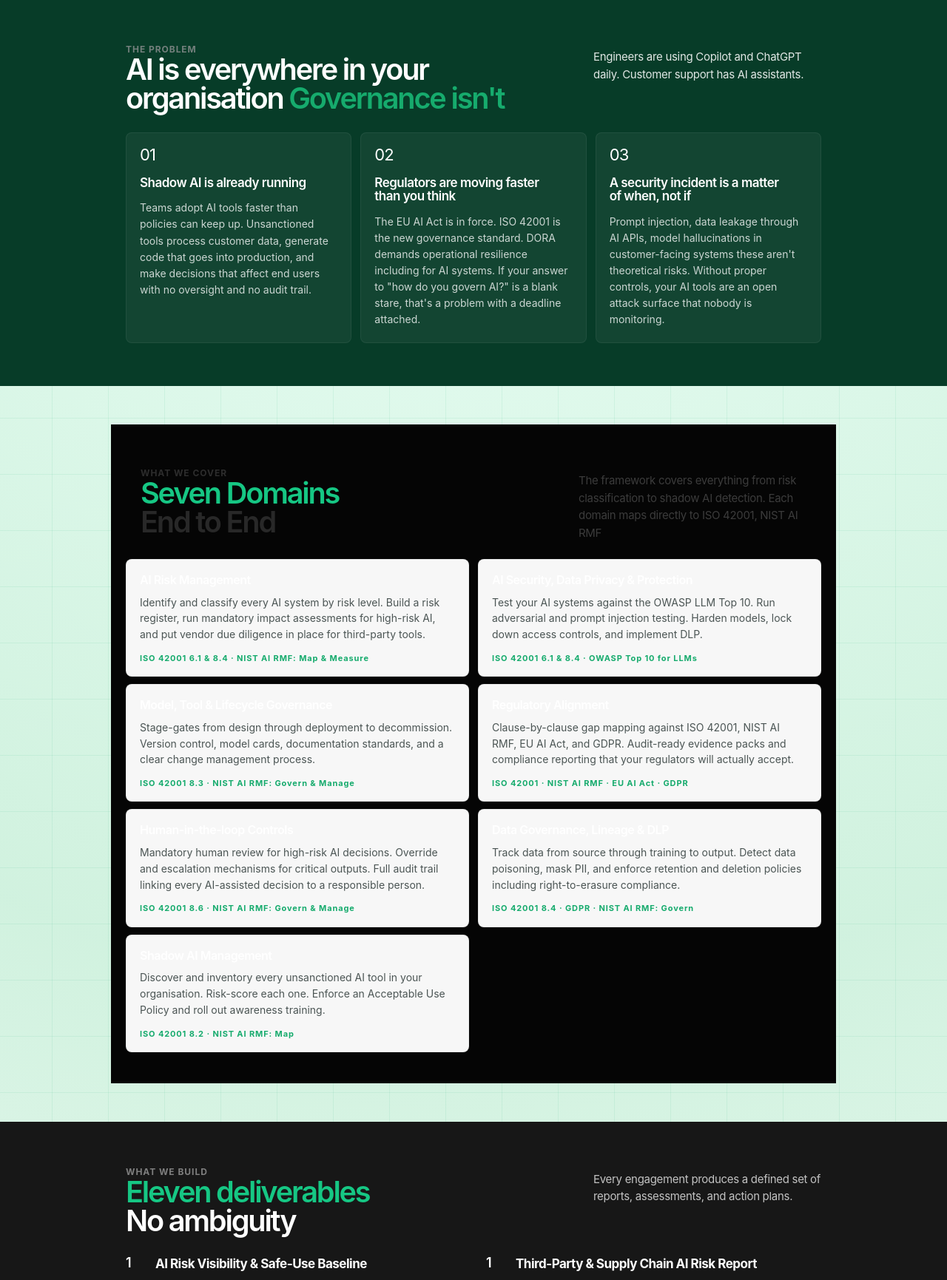
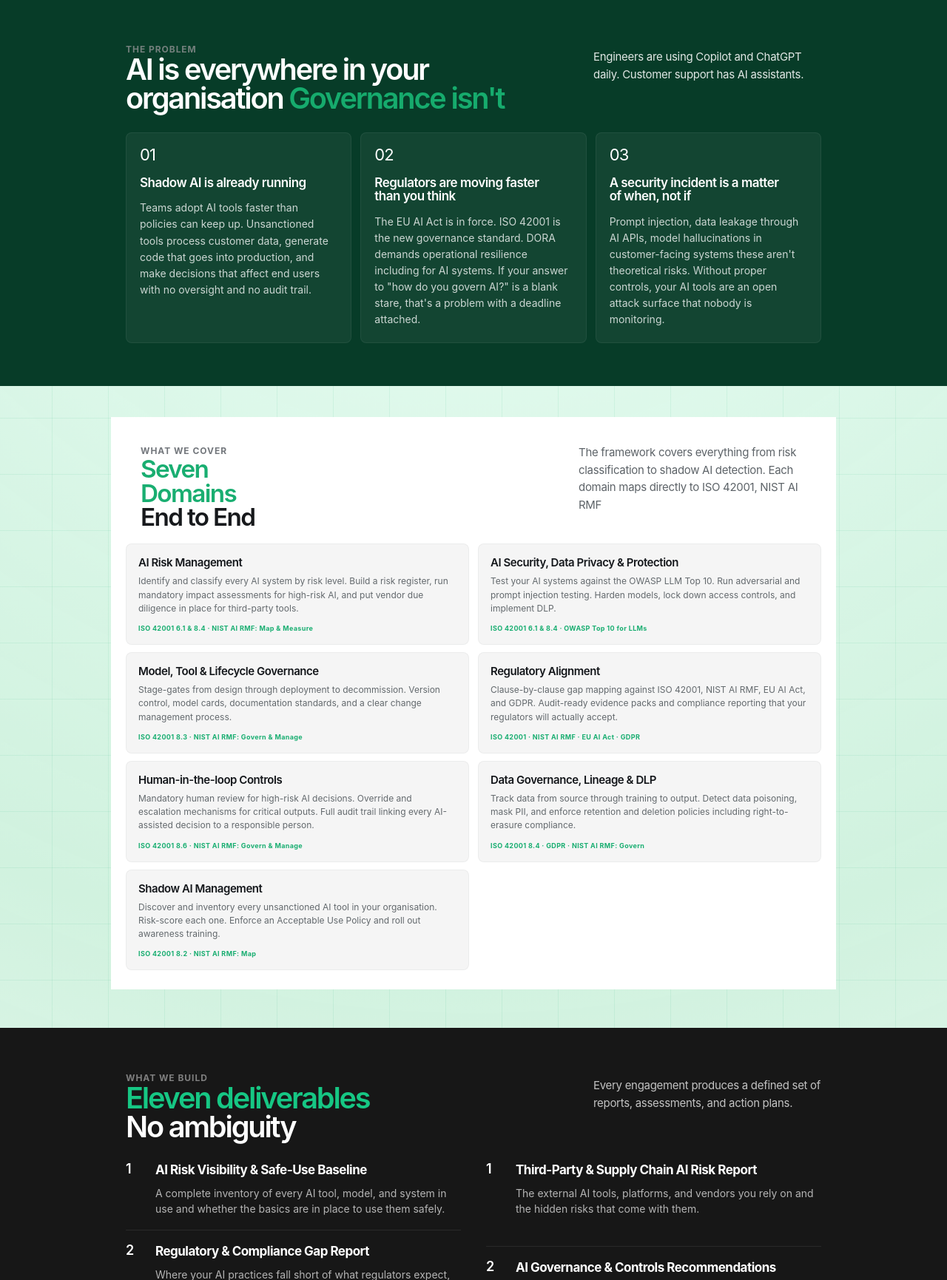
Before and after one commit to ArgoIOS14/Panasa-Internal-Website, a PHP site: page /services.html in a window 1280 px wide. Shown: the part 879-2610 px from the top of the page at 74% size. Run offline with PHP 8.4, Linux system fonts and the light colour scheme; some web fonts are replaced.

Commit message:
Refine services domains section styling

```diff
--- a/src/css/services.css
+++ b/src/css/services.css
@@ -374,67 +374,76 @@ textarea {
 }
 
 .domains-section {
-  margin-top: 52px;
-  padding-top: 54px;
-  padding-bottom: 42px;
-  background: #050505;
-  color: #ffffff;
+  margin-top: 42px;
+  padding-top: 34px;
+  padding-bottom: 26px;
+  background: #ffffff;
+  color: #13161a;
 }
 
 .domains-section .section-kicker {
-  color: rgba(255, 255, 255, 0.16);
+  color: #73777c;
 }
 
 .domains-section .section-head p {
-  color: rgba(255, 255, 255, 0.22);
+  max-width: 316px;
+  margin-top: 2px;
+  color: #5d6368;
   opacity: 1;
 }
 
 .domains-section .section-title h2 span {
-  color: rgba(255, 255, 255, 0.14);
+  color: #17191c;
 }
 
 .domains-section .section-title h2 em {
-  color: #16c784;
+  color: #19ae71;
+}
+
+.domains-section .section-title h2 {
+  max-width: 220px;
+  font-size: clamp(2rem, 2.6vw, 2.6rem);
+  line-height: 0.97;
+  letter-spacing: -0.05em;
 }
 
 .domains-grid {
   display: grid;
   grid-template-columns: repeat(2, minmax(0, 1fr));
   gap: 10px 12px;
-  margin-top: 24px;
+  margin-top: 20px;
 }
 
 .domain-card {
-  padding: 18px 18px 16px;
+  padding: 16px 16px 14px;
   border-radius: 8px;
-  background: #f7f7f7;
-  border: 1px solid rgba(16, 29, 24, 0.05);
+  background: #f5f5f5;
+  border: 1px solid rgba(16, 29, 24, 0.04);
 }
 
 .domain-card h3 {
   margin: 0;
-  font-size: 16px;
-  line-height: 1.16;
+  font-size: 15px;
+  line-height: 1.14;
   letter-spacing: -0.03em;
   font-weight: 600;
 }
 
 .domain-card p {
-  margin: 10px 0 0;
-  font-size: 14px;
-  line-height: 1.56;
-  color: var(--text-soft);
+  margin: 8px 0 0;
+  font-size: 12px;
+  line-height: 1.52;
+  color: #63696d;
 }
 
 .domain-card span {
   display: inline-block;
-  margin-top: 14px;
-  font-size: 11px;
-  line-height: 1.38;
+  margin-top: 12px;
+  font-size: 9px;
+  line-height: 1.3;
   font-weight: 700;
-  letter-spacing: 0.08em;
-  color: var(--green);
+  letter-spacing: 0.04em;
+  color: #19ae71;
 }
 
 .deliverables-section {
```
Also changed, not shown: docs/css/services.css (+33 -24 lines).
